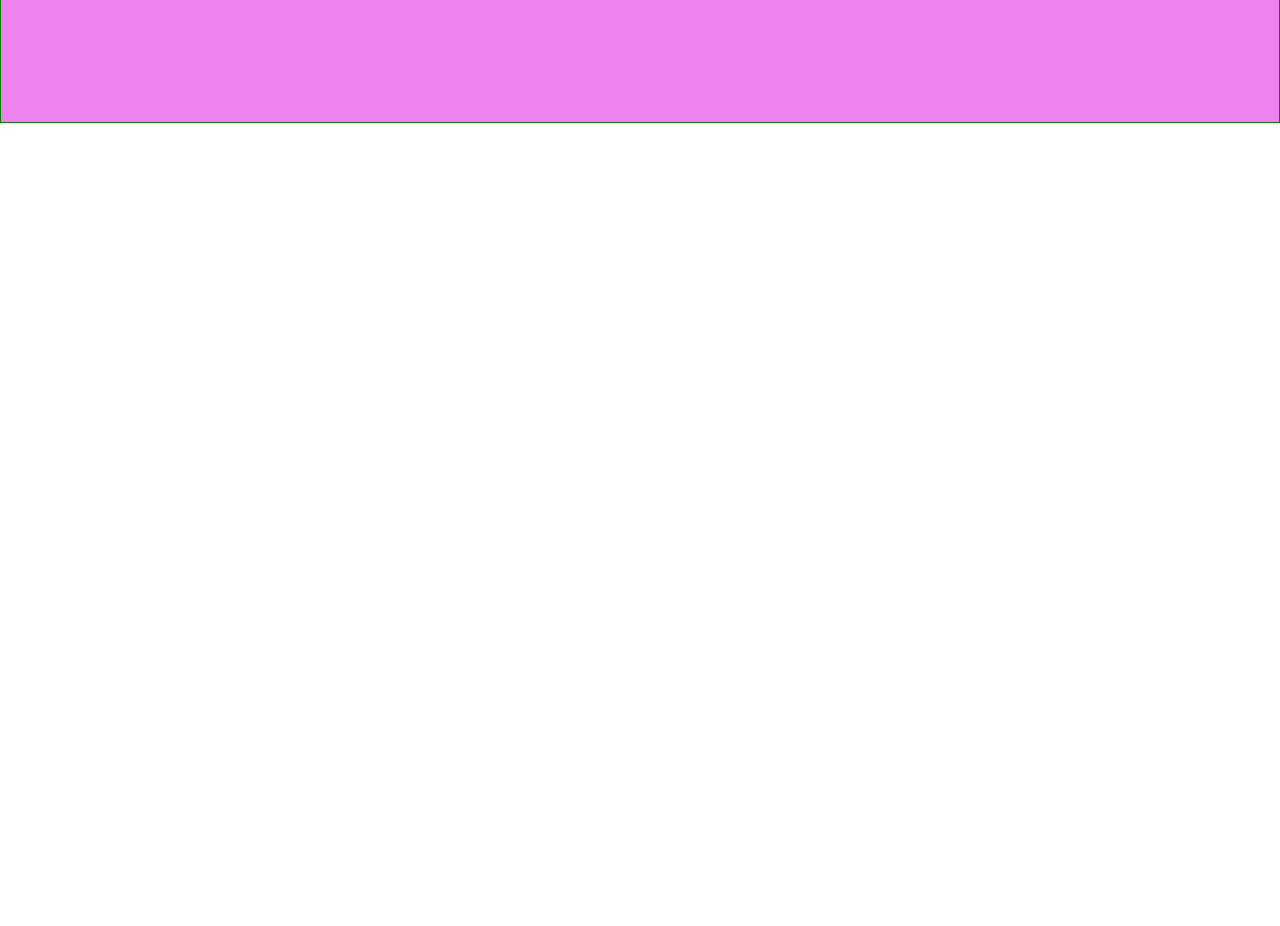
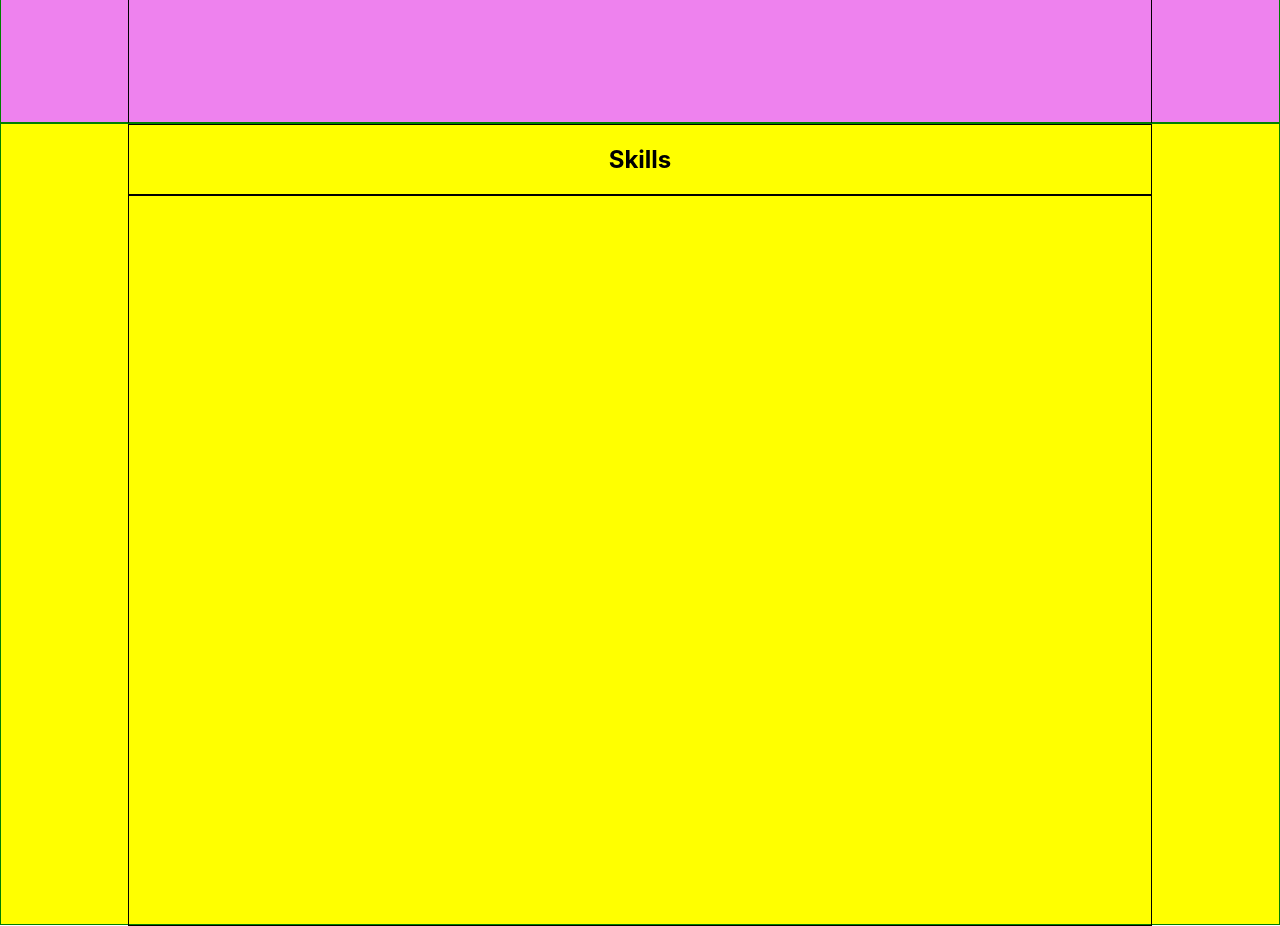
Before and after one commit to vovitolog/portfolio, a React (Create React App) app: page / in a window 1280 px wide. Shown: the part 760-1686 px from the top of the page. Before the commit the page ends 883 px from the top, so only its background shows below. Built offline with nearby package versions, Linux system fonts and the light colour scheme.

Commit message:
feat: add Skills component

```diff
--- a/src/App.js
+++ b/src/App.js
@@ -2,12 +2,14 @@ import logo from './logo.svg';
 import './App.css';
 import {Header} from "./components/header/Header";
 import {About} from "./components/about/About";
+import {Skills} from "./components/skills/Skills";
 
 function App() {
   return (
     <div className="App">
         <Header/>
         <About/>
+        <Skills/>
     </div>
   );
 }
--- a/src/common/styles/Container.module.css
+++ b/src/common/styles/Container.module.css
@@ -5,4 +5,5 @@
     width: 80%;
     margin: 0 auto;
     justify-content: space-between;
+    border: 1px solid black;
 }
--- /dev/null
+++ b/src/components/skills/Skills.jsx
@@ -0,0 +1,12 @@
+import React from "react";
+import classes from "./Skills.module.css";
+import styleContainer from "../../common/styles/Container.module.css"
+
+export const Skills = () => {
+    return <section className={classes.skillsBlock}>
+        <div className={`${styleContainer.container} ${classes.skillsContainer}`}>
+            <h2>Skills</h2>
+            <div className={classes.skills}></div>
+        </div>
+    </section>
+}
--- /dev/null
+++ b/src/components/skills/Skills.module.css
@@ -0,0 +1,15 @@
+.skillsBlock {
+    border: 1px solid green;
+    height: 100vh;
+    background-color: yellow;
+}
+
+.skillsContainer {
+  flex-direction : column;
+    justify-content: flex-start;
+}
+
+.skills {
+    border: 1px solid black;
+    width: 100%;
+}
```
